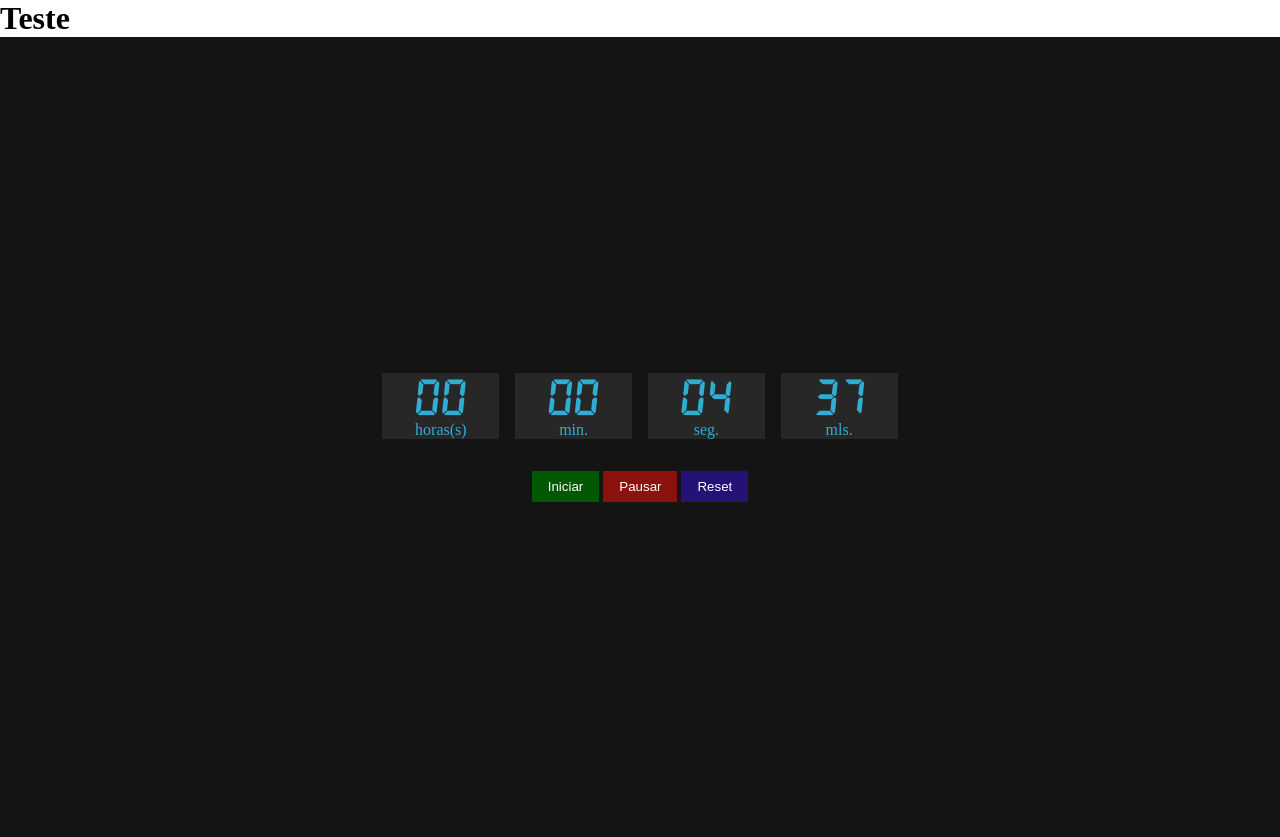
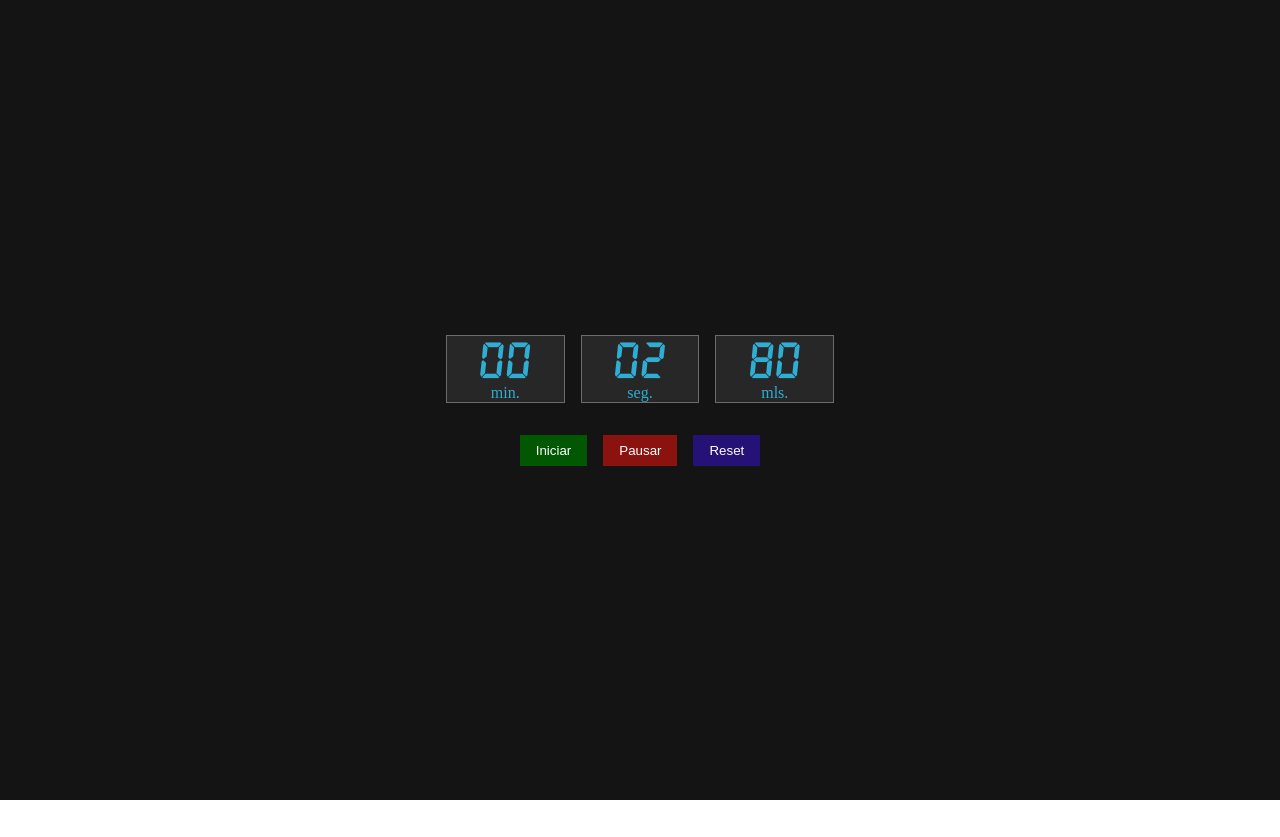
Before and after one commit to daniloaugusto9101/cronometro, a plain HTML site: page index.html in a window 1280 px wide. Both pictures are taken after a click on the button "Iniciar". After the commit the page ends 800 px from the top, so only its background shows below. Drawn offline with Linux system fonts and the light colour scheme; files whose address does not match are found by name.

Commit message:
cronometro atualizado

```diff
--- a/index.html
+++ b/index.html
@@ -8,13 +8,8 @@
     <title>Document</title>
 </head>
 <body>
-    <h1>Teste</h1>
     <div class="container">
         <div class="contador__container">
-            <div class="contador__dig">
-                <span id="contador-h" class="contador__dig--num">00</span>
-                <span class="contador__legenda">horas(s)</span>
-            </div>
             <div class="contador__dig">
                 <span id="contador-m" class="contador__dig--num">00</span>
                 <span class="contador__legenda">min.</span>
--- a/java2.js
+++ b/java2.js
@@ -1,67 +1,53 @@
-window.onload = () => {
-    h=0; m=0; s=0; mls=0; timeStarted=0;
-    timeH = document.getElementById(`contador-h`);
-    timeM = document.getElementById(`contador-m`);
-    timeS = document.getElementById(`contador-s`);
-    timeMls = document.getElementById(`contador-mls`);
+window.onload = () =>{
 
-    btStart = document.getElementById(`btn-start`);
-    btPause = document.getElementById(`btn-pause`);
-    btReset = document.getElementById(`btn-reset`);
+    let contMls = 0;
+    let contS = 0;
+    let contM = 0;
+    let interval;
+    let mls = document.getElementById("contador-mls");
+    let s = document.getElementById("contador-s");
+    let m = document.getElementById("contador-m");
 
-    iniciar();
-}
 
-function iniciar(){
-    btStart.addEventListener(`click`,start);
-    btPause.addEventListener(`click`,pause);
-    btReset.addEventListener(`click`,reset);
-}
+    document.getElementById("btn-start").addEventListener("click", ()=>{
+        interval = setInterval(contar, 10);
+    });
 
-function write(){
-    let ht, mt, st, mlst;
+    document.getElementById("btn-pause").addEventListener("click", ()=>{
+        clearInterval(interval);
+    });
 
-    mls++;
+    document.getElementById("btn-reset").addEventListener("click", ()=>{
+        clearInterval(interval);
+        mls.innerHTML = `00`;
+        s.innerHTML = `00`;
+        m.innerHTML = `00`;
+        contMls = 0;
+        contS = 0;
+        contM = 0;
 
-    if(mls > 60){
-        s++;
-        mls = 0;
-    }
-    if(s > 60){
-        m++;
-        s=0;
-    }
-    if(m>60){
-        h++;
-        m=0;
+    });
+
+    function contar(){
+        contMls++;
+        if (contMls > 99) {
+            contMls = 0;
+            contS++;
+        }
+        if (contS >= 60) {
+            contS = 0;
+            contM++;
+        }
+        mls.innerHTML = `${doisDigitos(contMls)}`;
+        s.innerHTML = `${doisDigitos(contS)}`;
+        m.innerHTML = `${doisDigitos(contM)}`;
     }
 
-    mlst = (`0${mls}`).slice(-2);
-    st = (`0${s}`).slice(-2);
-    mt = (`0${m}`).slice(-2);
-    ht = (`0${h}`).slice(-2);
-
-    timeH.innerHTML = `${ht}`;
-    timeM.innerHTML = `${mt}`;
-    timeS.innerHTML = `${st}`;
-    timeMls.innerHTML = `${mlst}`;
+    function doisDigitos(d){
+        if (d < 10) {
+            return (`0`+ d)
+        }else{
+            return d
+        }
+    }
 }
-
-
-function start(){
-    write();
-    timeStarted = setInterval(write, 10);
-}
-
-function pause(){
-    clearInterval(timeStarted);
-}
-
-function reset(){
-    clearInterval(timeStarted);
-    timeH.innerHTML = `00`;
-    timeM.innerHTML = `00`;
-    timeS.innerHTML = `00`;
-    timeMls.innerHTML = `00`;
-    h=0; m=0; s=0; mls=0;
-}
--- a/style.css
+++ b/style.css
@@ -23,6 +23,9 @@
 
 .contador__container{
     display: flex;
+    flex-wrap: wrap;
+    gap: 1rem;
+    justify-content: center;
     column-gap: 1rem;
 }
 
@@ -33,11 +36,21 @@
     align-items: center;
     background: rgb(39, 39, 39);
     padding: 0rem 2rem;
+    border: 1px solid rgba(255, 255, 255, 0.315);
+    /* box-shadow: 3px 3px 10px rgba(252, 252, 252, 0.355); */
 }
 
 .contador__dig--num{
     font-family: clockicons;
     font-size: 3rem;
+}
+
+.container-btn{
+    display: flex;
+    flex-wrap: wrap;
+    justify-content: center;
+    gap: 1rem;
+    /* min-width: 500px; */
 }
 
 .btn{
```
